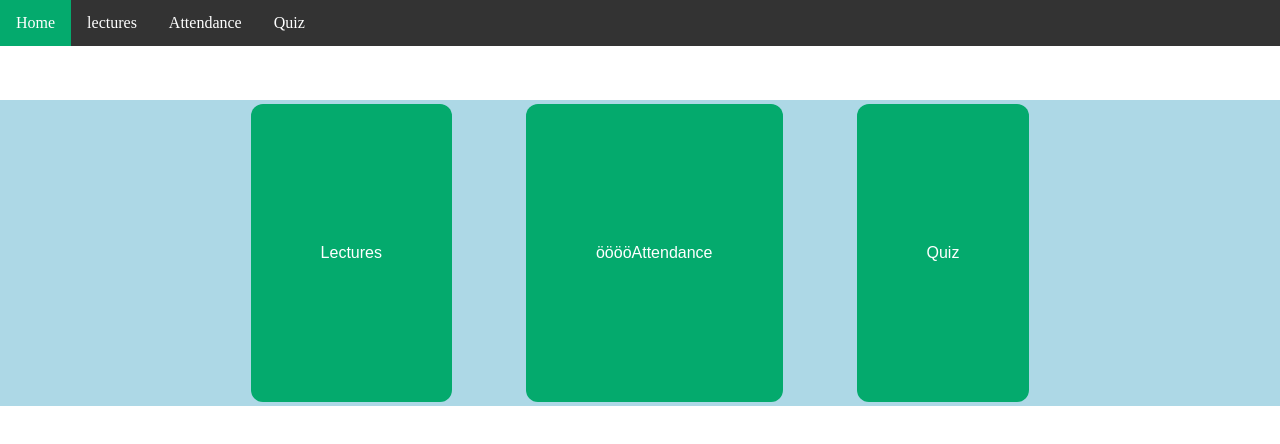
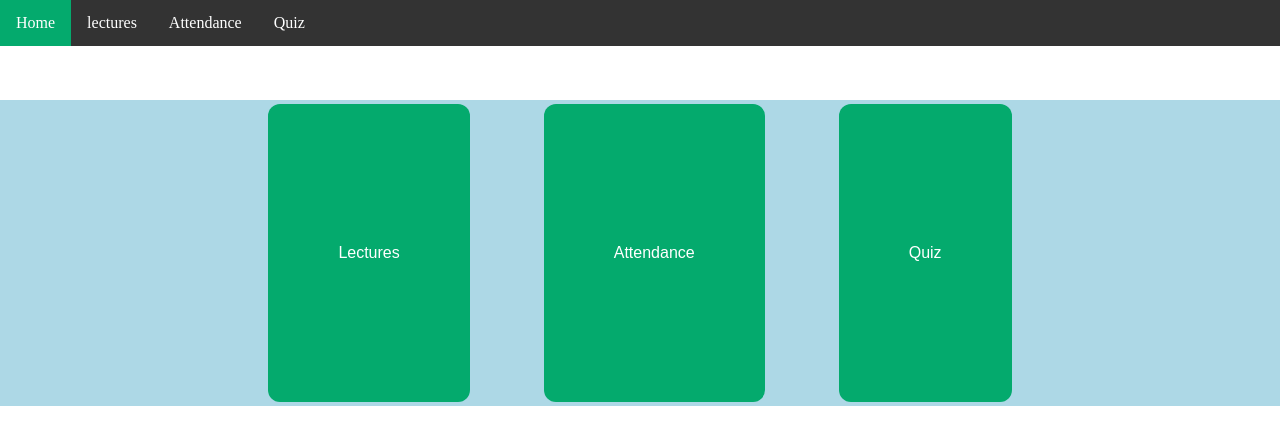
Before and after one commit to ibr-sh-ahmed/html, a plain HTML site: page New folder/index.html in a window 1280 px wide. Drawn offline with Linux system fonts and the light colour scheme.

Commit message:
Update index.html

```diff
--- a/New folder/index.html
+++ b/New folder/index.html
@@ -16,7 +16,7 @@
 
 
 <a href="news.html"><button class="button button2">Lectures</button></a>
-<a href="Attendance.html"><button class="button button2">ööööAttendance</button></a>
+<a href="Attendance.html"><button class="button button2">Attendance</button></a>
 <a href="Quiz.html"><button class="button button2">Quiz</button></a>
 </div>
 </body>
```
